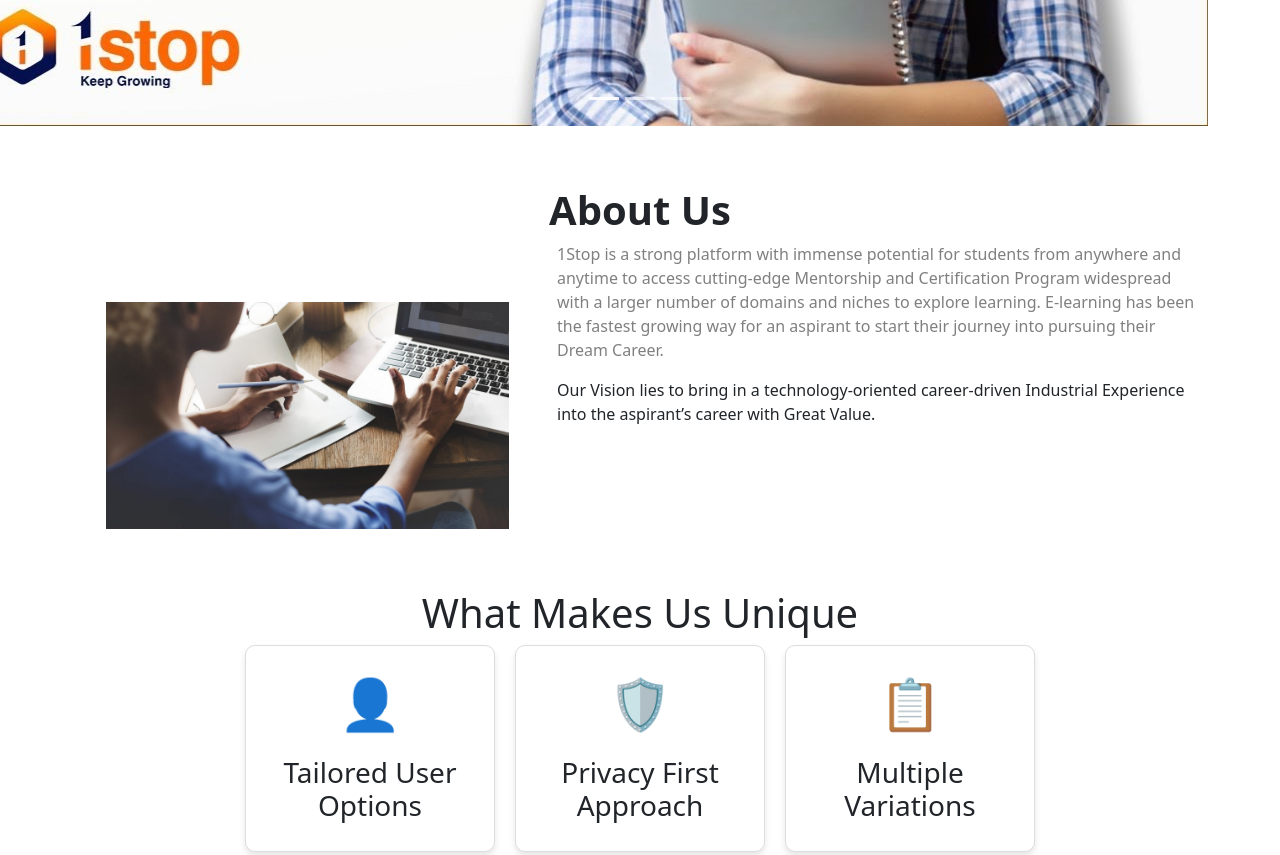
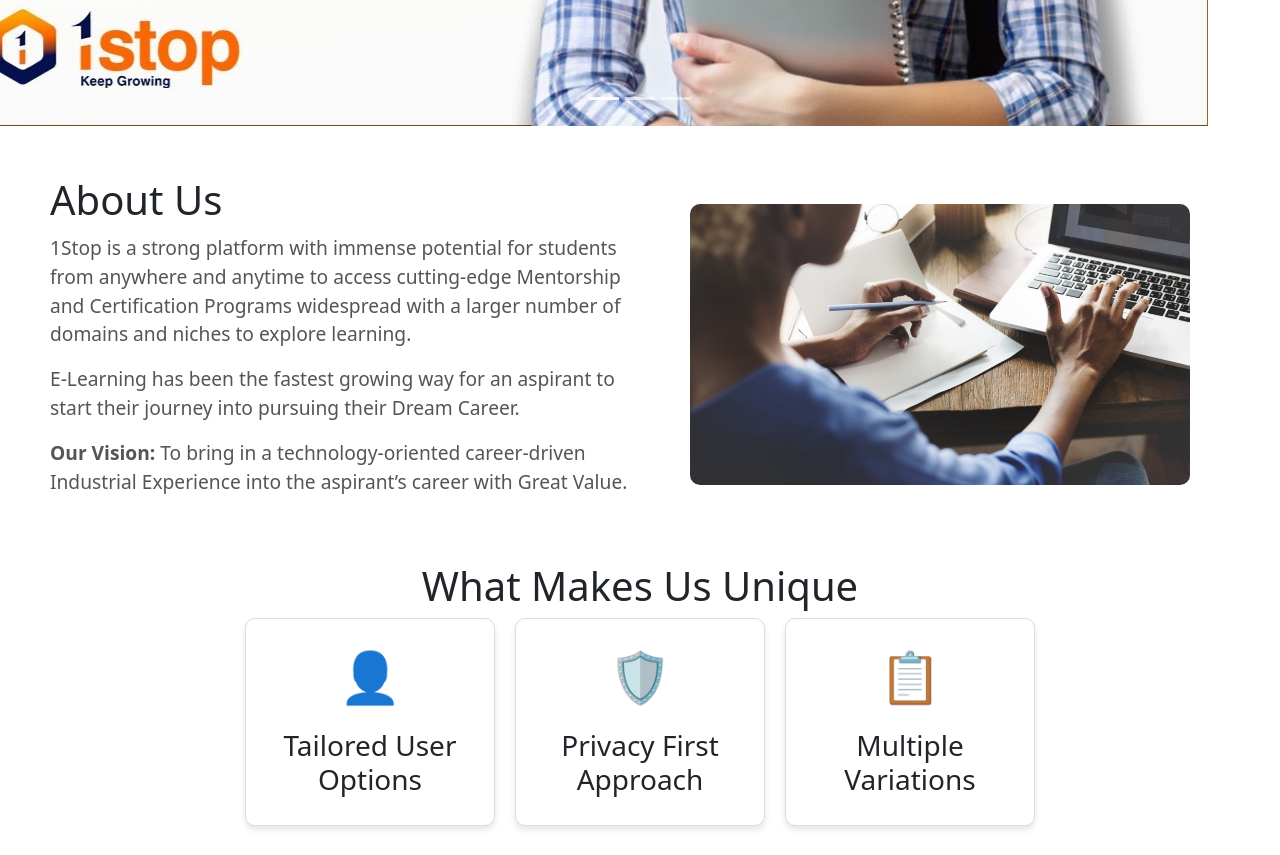
Before and after one commit to snehaMishra27/SinglePageWeb, a plain HTML site: page index.html in a window 1280 px wide. Shown: the part 660-1515 px from the top of the page. Drawn offline with nearby package versions, Linux system fonts and the light colour scheme.

Commit message:
Update index.html

```diff
--- a/index.html
+++ b/index.html
@@ -1,4 +1,4 @@
-<html lang="en">
+ <html lang="en">
     <head>
         <meta charset="UTF-8">
         <meta name="viewport" content="width=device-width, initial-scale=1.0">
@@ -80,26 +80,18 @@
         </div>
         </header>
         <main>
-            <section class="container" id="about-us">
-                <h6 class="display-6 text-center">About Us</h6>
-                <div class="row">
-                    <div class="col-md-5">
-                        <div class="container">
-                            <img src="img/imgstop6.jpg" alt="About-us" class="d-block w-100">
-                        </div>
-                    </div>
-                    <div class="col-md-7">
-                        <p class="text-black-50">
-                            1Stop is a strong platform with immense potential for students from anywhere and
-                            anytime to access cutting-edge Mentorship and Certification Program widespread with a larger
-                            number of domains and niches to explore learning. E-learning has been the fastest growing way
-                             for an aspirant to start their journey into pursuing their Dream Career.
-                        </p>
-                        <p>
-                            Our Vision lies to bring in a technology-oriented career-driven Industrial Experience into the aspirant’s career with Great Value.
-                        </p>
-                    </div>
+            <section class="about-section">
+                <div class="about-content">
+                    <h2>About Us</h2>
+                    <p>1Stop is a strong platform with immense potential for students from anywhere and anytime to access cutting-edge Mentorship and Certification Programs widespread with a larger number of domains and niches to explore learning.</p>
+                    <p>E-Learning has been the fastest growing way for an aspirant to start their journey into pursuing their Dream Career.</p>
+                    <p><strong>Our Vision:</strong> To bring in a technology-oriented career-driven Industrial Experience into the aspirant’s career with Great Value.</p>
                 </div>
+                <div class="about-image">
+                    <img src="img/imgstop6.jpg" alt="About Us">
+                </div>
+            </section>
+
                 <div class="row">
                     <h1 class="unique">What Makes Us Unique</h1><br><br>
                     <div class="features-container">
```
